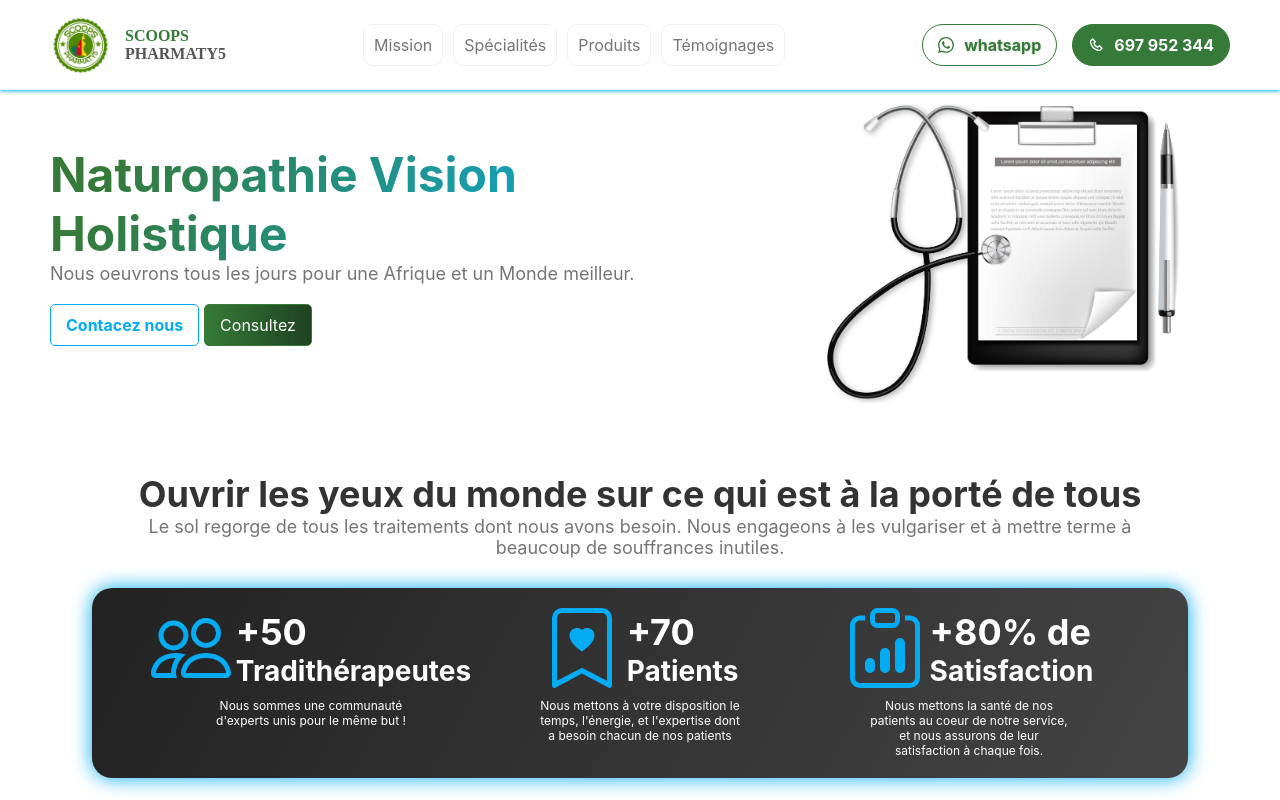
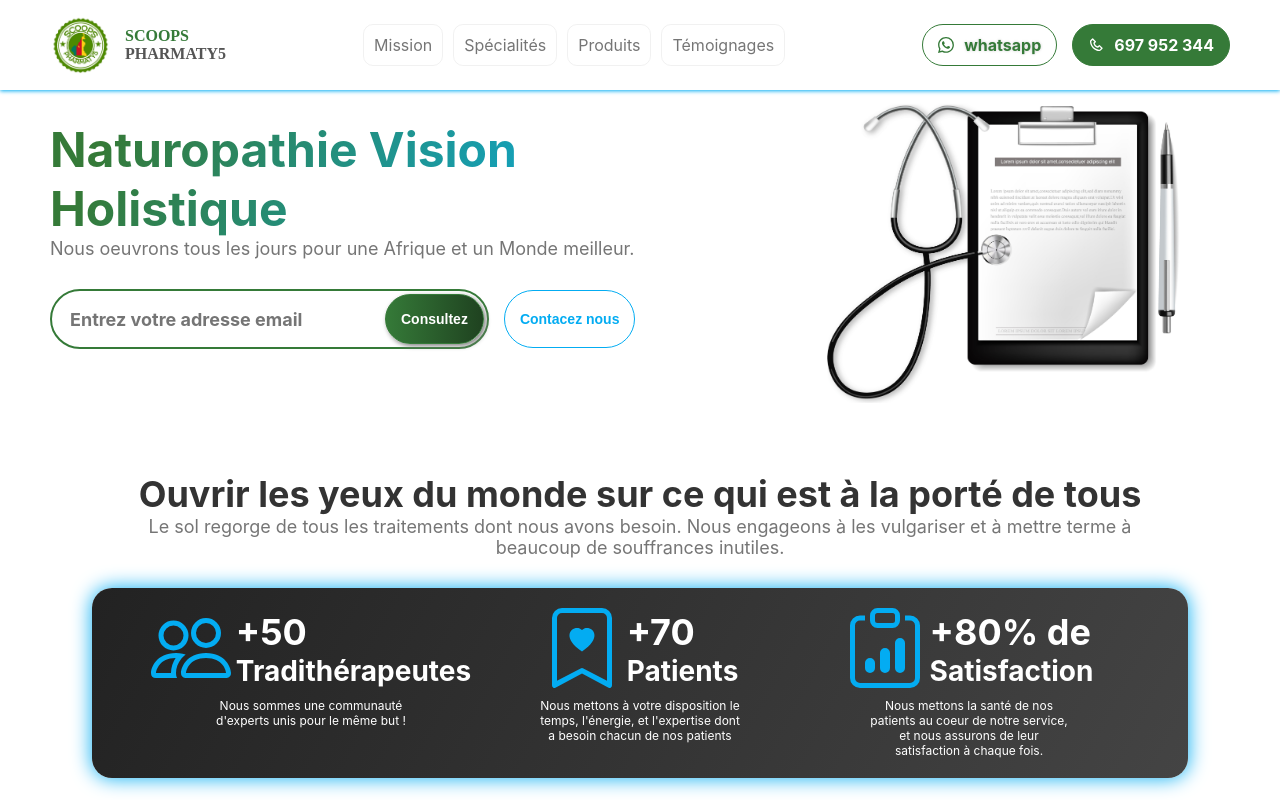
Before and after one commit to the-prince237/scoops-pharmaty5, a React (Create React App) app: page / in a window 1280 px wide. Shown: the top 800 px of the page. Built offline with nearby package versions, Linux system fonts and the light colour scheme.

Commit message:
consultation button on hero section

```diff
--- a/src/App.jsx
+++ b/src/App.jsx
@@ -8,7 +8,7 @@ function App() {
 
   useEffect(() => {
     Aos.init({
-      duration: 1000,
+      duration: 600,
       delay: 150,
     })
   })
--- a/src/containers/Hero/Hero.jsx
+++ b/src/containers/Hero/Hero.jsx
@@ -14,17 +14,20 @@ const Hero = () => {
       <div className='left-side' data-aos="fade-right">
         <h1 className='title1 gradient__text'>{cw.hero.title}</h1>
         <p className="text1">{cw.hero.description}</p>
-        <div className='hero-buttons' data-aos="fade-up">
-          <span className={`button ${contactsOn ? "contact-btn_on" : "contact-btn_off"}`} onClick={() => setContactsOn((contactsOn) => !contactsOn)}>Contacez nous</span>
-          <span className='button'>Consultez</span>
+        <div className='hero-buttons'>
+          <form onSubmit={(e) => e.preventDefault()}>
+            <input type="text" name="email" id="" placeholder='Entrez votre adresse email' />
+            <button type='submit' className='button consult-btn'>Consultez</button>
+          </form>
+          <button className={`button contact-btn ${contactsOn ? "contact-btn_on" : "contact-btn_off"}`} onClick={() => setContactsOn((contactsOn) => !contactsOn)}>Contacez nous</button>
         </div>
         {contactsOn &&
           <div data-aos="fade-up" className='contact-infos'>
             <div className="space"></div>
             <div className="contact-infos__container">
-              <span className='contact-info'><BiPhone />| <p>{contacts.phone}</p></span>
-              <span className='contact-info'><BsMailbox />|<p>{contacts.email}</p></span>
-              <a className='contact-info' href={contacts.whatsapp}><BsWhatsapp /> | <i>suivez le lien whatsapp</i> </a>
+              <span className='contact-info'><BiPhone /><p>{contacts.phone}</p></span>
+              <span className='contact-info'><BsMailbox /><p>{contacts.email}</p></span>
+              <a className='contact-info' href={contacts.whatsapp}><BsWhatsapp /><i>suivez le lien whatsapp</i> </a>
             </div>
           </div>
         }
--- a/src/containers/Hero/heroStyle.js
+++ b/src/containers/Hero/heroStyle.js
@@ -4,7 +4,7 @@ import { breakPoints } from '../../utils/constants'
 export const HeroWrapper = styled.section`
   display: flex;
   position: relative;
-  align-items: center;
+  align-items: flex-start;
   justify-content: space-between;
   margin-top: 70px;
   > .left-side{
@@ -16,23 +16,43 @@ export const HeroWrapper = styled.section`
     position: relative;
   }
   .hero-buttons{
-    margin-top: 20px;
     display: flex;
+    gap: 15px;
     align-items: center;
-    gap: 5px;
-    > span{
-      padding: 10px 15px;
-      border-radius: 5px;
-      :last-child{
+  }
+  form{
+    display: flex;
+    margin-top: 30px;
+    border: solid 2px var(--color-main);
+    padding: 3px;
+    border-radius: 50px;
+    input{
+      border-radius: 50px 0 0 50px;
+      width: 300px;
+      height: 30px;
+      font-size: 18px;
+      font-weight: bold;
+      color: var(--text-color);
+      font-family: inherit;
+    }
+    .consult-btn{
       background: rgb(31,66,32);
       background: linear-gradient(-90deg, rgba(31,66,32,1) 0%, rgba(53,122,56,1) 100%);
       color: white;
       border: solid var(--color-main) 1px;
-        opacity: 1;
+      font-size: 14px;
+      font-weight: bold;
+      border-radius: 50px ;
+      box-shadow: 2px 2px 5px gray;
       :hover{
         opacity: 0.8;
       }
     }
+  }
+  .contact-btn{
+    padding: 20px 15px;
+    font-size: 14px;
+    margin-top: 30px;
   }
   .contact-btn_on{
     color: white;
@@ -49,8 +69,7 @@ export const HeroWrapper = styled.section`
     color: var(--color-secondary);
     :hover{
       color: white;
-        background: var(--color-secondary)
-      }
+      background: var(--color-secondary);
     }
   }
   img{
@@ -73,7 +92,7 @@ export const HeroWrapper = styled.section`
   }
   .contact-infos{
     .space{
-      height: 30px;
+      height: 10px;
     }
     &__container{
       box-shadow: 0 0 5px rgba(0, 0, 0,0.5);
@@ -83,9 +102,10 @@ export const HeroWrapper = styled.section`
       color: white;
       display: flex;
       gap: 20px;
-      flex-direction: column;
       .contact-info{
         display: flex;
+        flex-direction: column;
+        align-items: center;
         padding: 10px 30px;
         gap: 10px;
         border: solid 1px rgba(250, 250, 250, 0.3);
```
Lines whose indentation alone changed are shown as unchanged.
